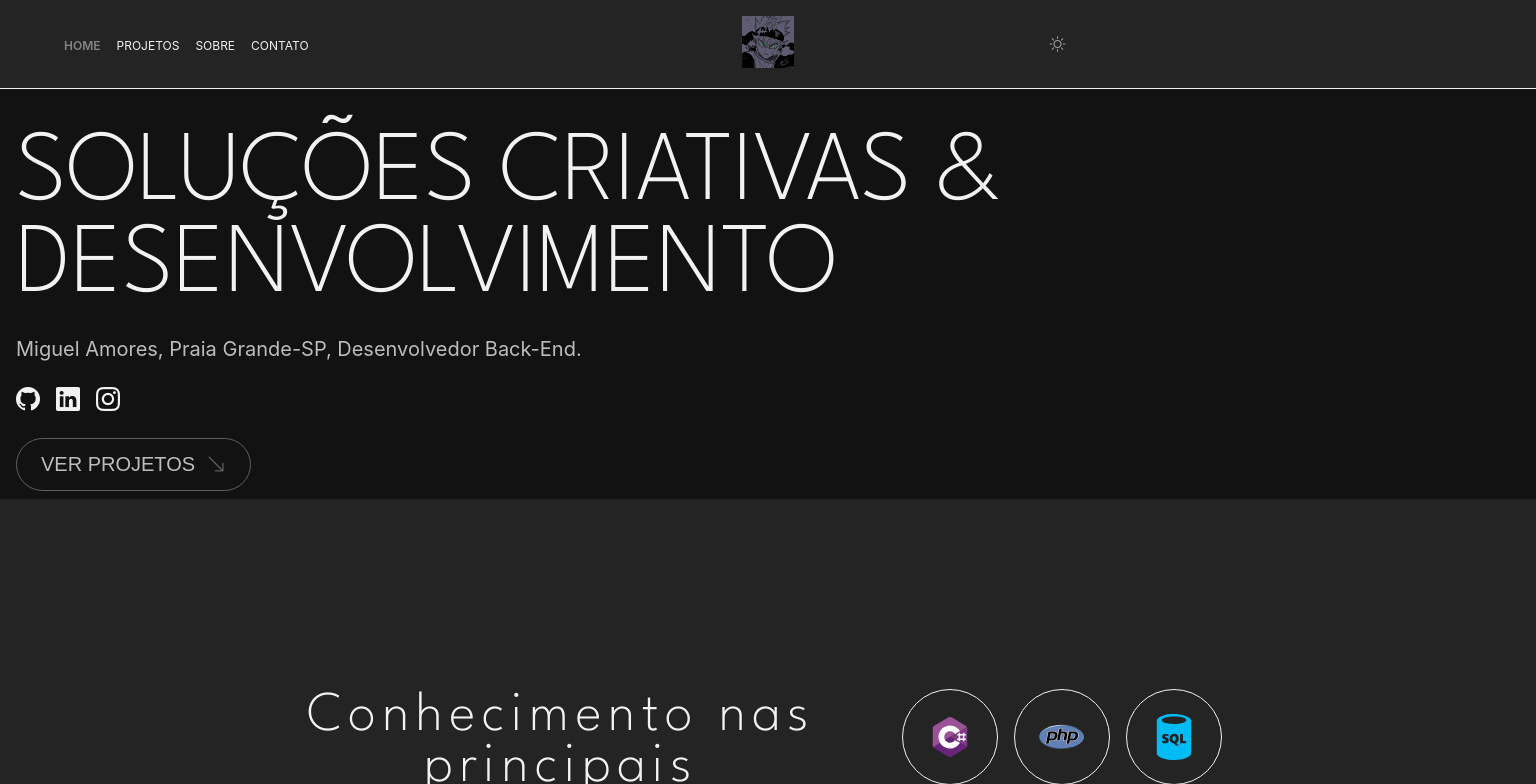
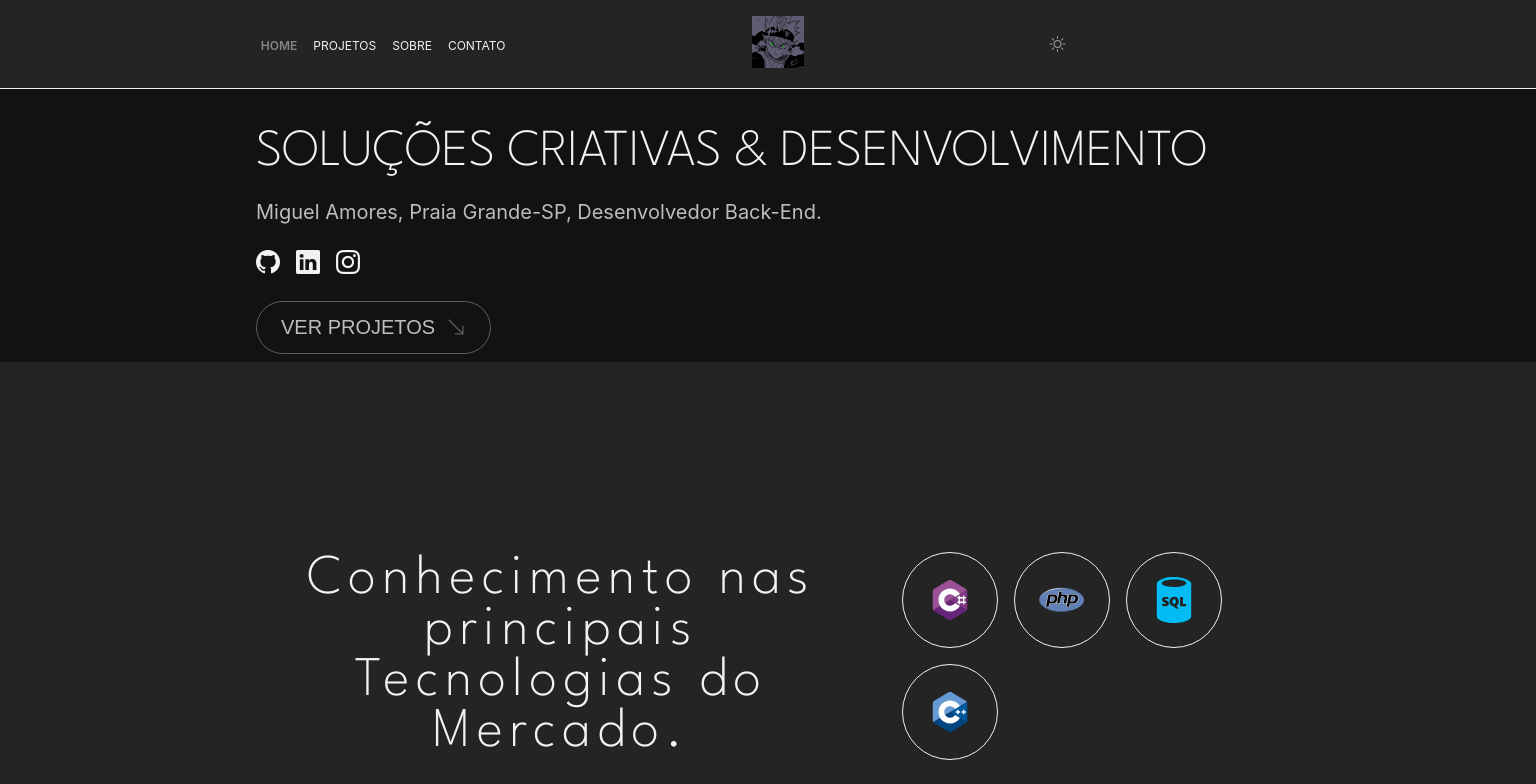
Before and after one commit to 44mgl/44mgl.github.io, a plain HTML site: page index.html in a window 1536 px wide. Both pictures are taken after a click on the icon 1057 px from the left and 44 px from the top of the page. Shown: the top 784 px of the page. Drawn offline with nearby package versions, Linux system fonts and the light colour scheme; a web font is replaced by a local one.

Commit message:
tela em 1920x1080 alterada e troca entre modo dark e light fica salvo

```diff
--- a/assets/css/styles.css
+++ b/assets/css/styles.css
@@ -348,7 +348,7 @@ footer p {
 }
 
 h1{
-    font-size: 4rem;
+    font-size: 3rem;
 }
 
 h2{
@@ -464,7 +464,7 @@ h2{
 
 @media (min-width: 1440px){
 h1{
-    font-size: 6.25rem;
+    font-size: 3.25rem;
 }
 
 h2{
@@ -481,6 +481,13 @@ h2{
     padding: 12rem 15rem 2rem;
 }
 
+.main__content1{
+    margin-left: 15rem;
+}
+
+.menu--principal{
+    margin-left: 12.3rem;
+}
 .skills{
     padding: 10em 15rem 4rem;
 }
--- a/assets/js/script.js
+++ b/assets/js/script.js
@@ -1,14 +1,34 @@
 const toggleTheme = document.getElementById("toggleTheme");
-const rootHtml = document.documentElement
+const rootHtml = document.documentElement;
+
+// Aplica o tema salvo ao carregar a página
+const savedTheme = localStorage.getItem("theme");
+
+if (savedTheme) {
+    rootHtml.setAttribute("data-theme", savedTheme);
+
+    if (savedTheme === "dark") {
+        toggleTheme.classList.add("bi-sun");
+        toggleTheme.classList.remove("bi-moon-stars");
+    } else {
+        toggleTheme.classList.add("bi-moon-stars");
+        toggleTheme.classList.remove("bi-sun");
+    }
+}
 
 function changeTheme() {
     const currentTheme = rootHtml.getAttribute("data-theme");
+    const newTheme = currentTheme === "light" ? "dark" : "light";
 
-    if(currentTheme == "light") rootHtml.setAttribute("data-theme", "dark")
-    else rootHtml.setAttribute("data-theme", "light")
+    // Altera o tema
+    rootHtml.setAttribute("data-theme", newTheme);
 
-    toggleTheme.classList.toggle("bi-moon-stars")
-    toggleTheme.classList.toggle("bi-sun")
+    // Salva a escolha do usuário
+    localStorage.setItem("theme", newTheme);
+
+    // Alterna os ícones
+    toggleTheme.classList.toggle("bi-moon-stars");
+    toggleTheme.classList.toggle("bi-sun");
 }
 
 toggleTheme.addEventListener("click", changeTheme);
--- a/index.html
+++ b/index.html
@@ -74,7 +74,7 @@
     <main>
         <div class="main__content1">
             <h1>Soluções Criativas & Desenvolvimento</h1>
-            <p>Miguel Amores, Praia Grande-SP, Desenvolvedor Back-End.</p>
+            <p class="desc__content">Miguel Amores, Praia Grande-SP, Desenvolvedor Back-End.</p>
         <ul class="menu menu--social">
             <li>
              <a class="menu__link" href="https://github.com/44mgl" >
```
